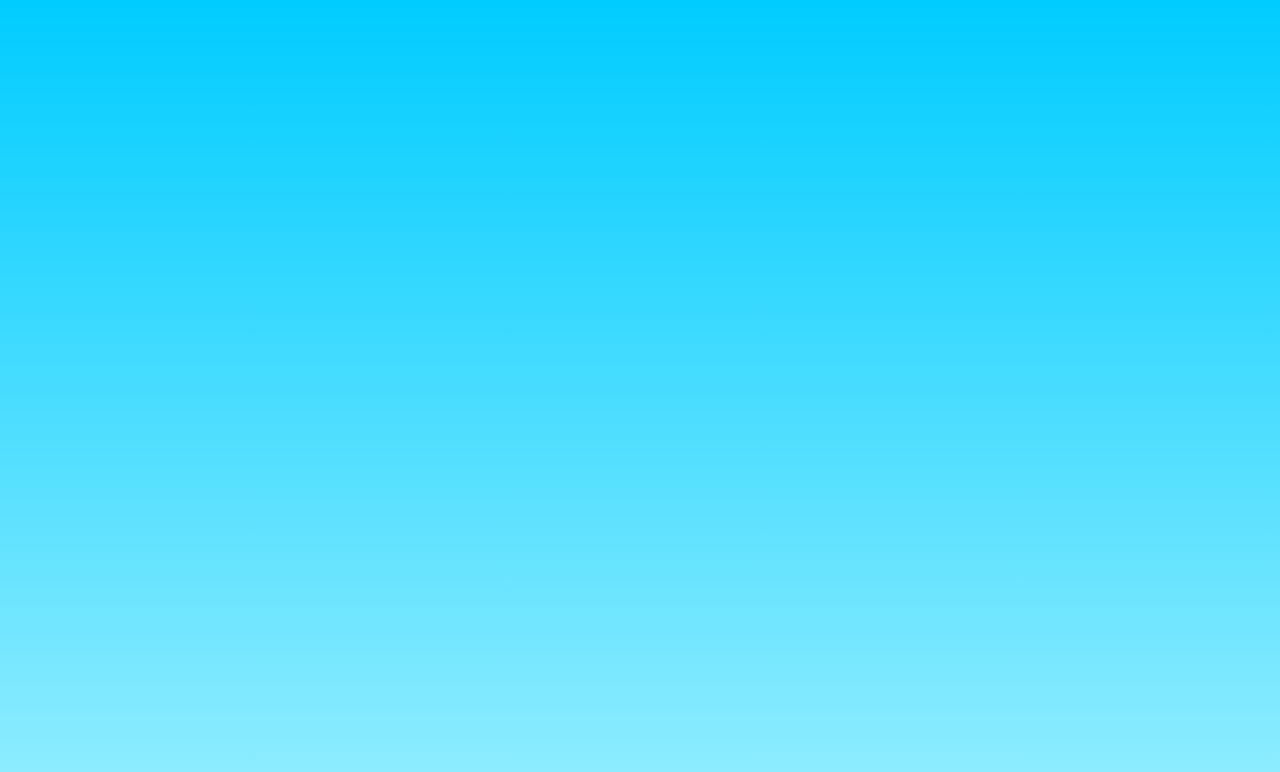
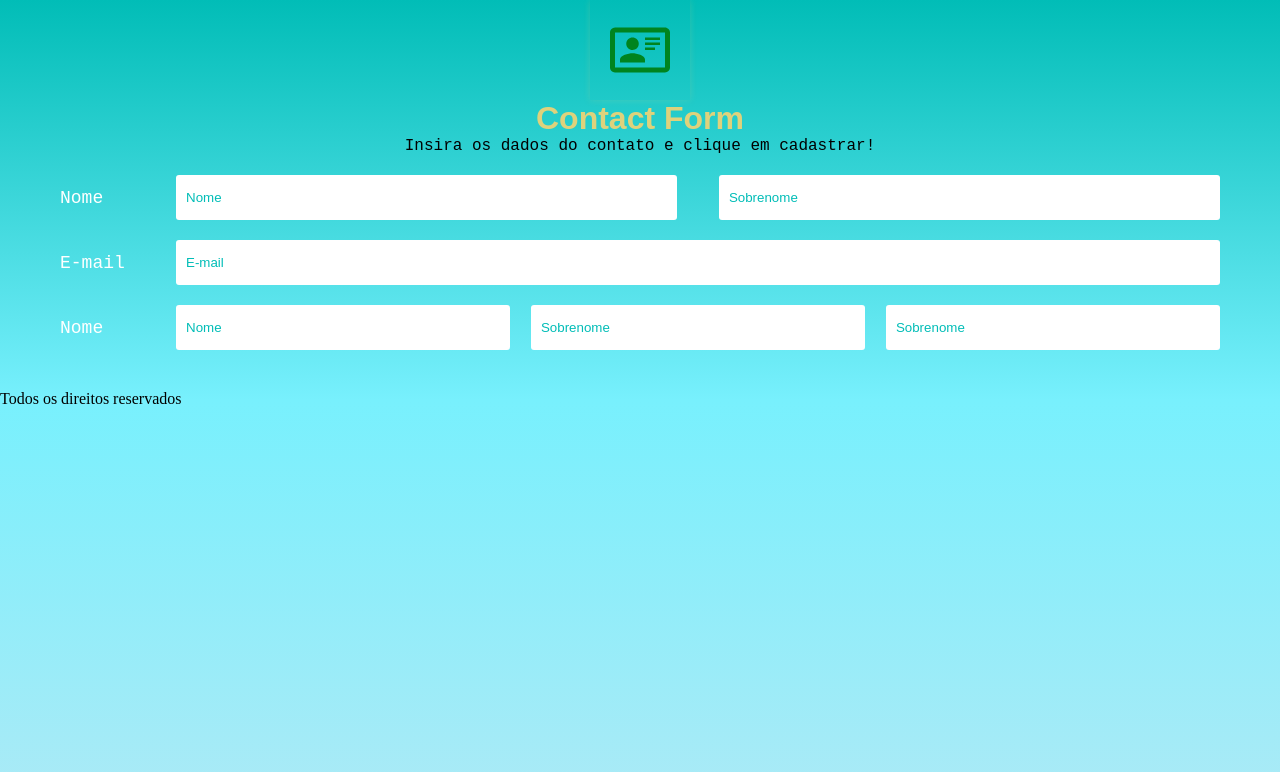
Before and after one commit to Walyson007/FRONTEND_3S, a plain HTML site: page REVIW CSS/CONTACT FORM/index.html in a window 1280 px wide. Drawn offline with Linux system fonts and the light colour scheme; a web font is replaced by a local one.

Commit message:
Subindo atividade atualizada front-end/Contact

```diff
--- a/REVIW CSS/CONTACT FORM/css/style.css
+++ b/REVIW CSS/CONTACT FORM/css/style.css
@@ -1,3 +1,11 @@
+@font-face{
+    font-family: Architects Daughter;
+    src: url(../Css/fonts/Architects_Daughter/ArchitectsDaughter-Regular.ttf);
+}
+
+
+
+
 *{
     margin: 0;
     padding: 0;
@@ -5,11 +13,114 @@
 }
 
 body{
+    width: 100vw;
+    min-height: 100vh;
+    background-image: linear-gradient(to bottom, #01bdb7, #78f0fd,#abeaf6);
+    background-repeat: no-repeat;
+}
+
+.container{
+    width: 100%;
+    max-width: 1200px;
+    margin: 0 auto;
+    /*border: 1px solid #fff;*/
+}
+
+.container--flex{
     display: flex;
+    flex-direction: column;
     justify-content: center;
     align-items: center;
-    width: 100vw;
-    min-height: 100vh;
-    /*background-color: pink;*/
-    background-image: linear-gradient(to bottom, #00ccff, #92edff);
 }
+
+.form-header__image-perfil{
+    width: 100px;
+    padding: 20px;
+
+    box-shadow: 0 0 7px rgba(222, 210, 124, 0.2)
+}
+
+.form-header__titulo{
+ color: #ded27c;
+ font-family: Architects Daughter, sans-serif;
+}
+
+.form-header__text{
+    color: #000000;
+    font-family: 'Courier New', Courier, monospace, sans-serif;
+}
+
+.form-contact{
+    padding: 20px;
+}
+
+.form-contact__linha{
+    display: flex;
+    justify-content: space-between;
+    align-items: center;
+    width: 100%;
+    margin-bottom: 20px;
+    /*height: 60px;*/
+
+}
+
+.form-contact__col-a{
+    width: 10%;
+    height: 100%;
+
+}
+
+.form-contact__col-b{
+    display: flex;
+    justify-content: space-between;
+    width: 90%;
+    height: 100%;
+
+}
+
+.form-contact__label{
+    color: #ffffff;
+    font-family: 'Courier New', Courier, monospace, sans-serif;
+    font-size: 18px;
+    font-weight: 500;
+}
+
+/*tudo oque e padrao nos input ficara aqui*/
+.form-contact__input{
+padding: 5px 10px;
+height: 45px;
+border: none;
+outline: none;
+/*box-shadow: 0 0 10px rgba(220, 255, 66, 0.499);
+outline: none;*/
+border-radius: 3px;
+transition: background-color 0.4s, color 0.4s;
+}
+
+.form-contact__input::placeholder{
+    color: #01bdb7;
+}
+
+.form-contact__input:focus{
+    background-color: #01bdb7;
+    color: #ffffff;
+    box-shadow: 0 0 10px rgba(66, 255, 186, 0.499);
+}
+
+.form-contact__input:focus{
+    background-color: #53fcda;
+    color: white;
+    box-shadow: 0 0 10px rgba(0, 251, 13, 0.499);
+}
+
+.form-contact__input--metade{
+/*deixa um espaco entr eles*/
+    width: 48%;
+}
+
+.form-contact__input--inteiro{
+    width: 100%;}
+
+.form-contact__input--terco{
+    width: 32%;
+}
--- a/REVIW CSS/CONTACT FORM/index.html
+++ b/REVIW CSS/CONTACT FORM/index.html
@@ -1,12 +1,68 @@
 <!DOCTYPE html>
 <html lang="en">
+
 <head>
     <meta charset="UTF-8">
     <meta name="viewport" content="width=device-width, initial-scale=1.0">
     <title>Cadastro de documento</title>
     <link rel="stylesheet" href="./css/style.css">
 </head>
+
 <body>
+    <header class="form-header">
+        <div class="container container--flex">
+            <img src="/images/mdi_drivers-license-outline.svg" alt="imagem de um usuario ilustrado"
+                class="form-header__image-perfil">
+            <h1 class="form-header__titulo">Contact Form</h1>
+            <p class="form-header__text">Insira os dados do contato e clique em cadastrar!</p>
+        </div>
+    </header>
+    <main>
+        <div class="container">
+            <form class="form-contact" action="">
+                <div class="form-contact__linha">
+                    <div class="form-contact__col-a">
+                        <label class="form-contact__label" for="nome">Nome</label>
+                    </div>
+                    <div class="form-contact__col-b">
+                        <input class="form-contact__input form-contact__input--metade" type="text" id="nome" name="nome"
+                            placeholder="Nome">
+                        <input class="form-contact__input form-contact__input--metade" type="text" id="sobrenome"
+                            name="sobrenome" placeholder="Sobrenome">
+                    </div>
+                </div>
 
+                <div class="form-contact__linha">
+                    <div class="form-contact__col-a">
+                        <label class="form-contact__label" for="email">E-mail</label>
+                    </div>
+                    <div class="form-contact__col-b">
+                        <input class="form-contact__input form-contact__input--inteiro" type="email" id="email"
+                            name="email" placeholder="E-mail">
+                    </div>
+                </div>
+
+                <div class="form-contact__linha">
+                    <div class="form-contact__col-a">
+                        <label class="form-contact__label" for="nome">Nome</label>
+                    </div>
+                    <div class="form-contact__col-b">
+                        <input class="form-contact__input form-contact__input--terco" type="text" id="nome" name="nome"
+                            placeholder="Nome">
+                        <input class="form-contact__input form-contact__input--terco" type="text" id="sobrenome"
+                            name="sobrenome" placeholder="Sobrenome">
+                        <input class="form-contact__input form-contact__input--terco" type="text" id="sobrenome"
+                            name="sobrenome" placeholder="Sobrenome">
+                    </div>
+                </div>
+            </form>
+        </div>
+    </main>
+
+
+    <footer>
+        Todos os direitos reservados
+    </footer>
 </body>
+
 </html>
--- /dev/null
+++ b/REVIW CSS/CONTACT FORM/responsivo/responsivo.css
@@ -0,0 +1,39 @@
+
+*{
+    margin: 0;
+    padding: 0;
+    box-sizing: border-box;
+}
+
+/*Desktop*/
+h1{
+    font-family: Arial, Helvetica, sans-serif;
+}
+
+.form-img{
+    border-radius: 50%;
+}
+
+
+/**Breakpoints | ponto de qubra do layout**/
+/*tablets < 992px (768px até 991px)*/
+@media screen and (max-width: 991px) {
+    h1{
+        color: red;
+    }
+    .form-img{
+        display: none;
+    }
+}
+
+/*smartphones < 768px (0px até 767px)*/
+@media screen and (max-width: 767px) {
+    h1{
+        color: blue;
+        background-color: pink;
+    }
+    .form-img
+    {
+        display: unset;
+    }
+}
```
Also changed, not shown: REVIW CSS/BEMCSS/menu.html (+12 -6 lines), REVIW CSS/BEMCSS/style.css (+20 -5 lines), REVIW CSS/CONTACT FORM/fonts/Architects_Daughter/OFL.txt (added, +93 -0 lines), REVIW CSS/CONTACT FORM/responsivo/responsivo.html (added, +13 -0 lines), REVIW CSS/BEMCSS/imgs/fake_smile.jpg (added), REVIW CSS/CONTACT FORM/fonts/Architects_Daughter/ArchitectsDaughter-Regular.ttf (added), REVIW CSS/CONTACT FORM/images/mdi_drivers-license-outline.svg (added), REVIW CSS/CONTACT FORM/images/perfil tritste.jpg (added).
